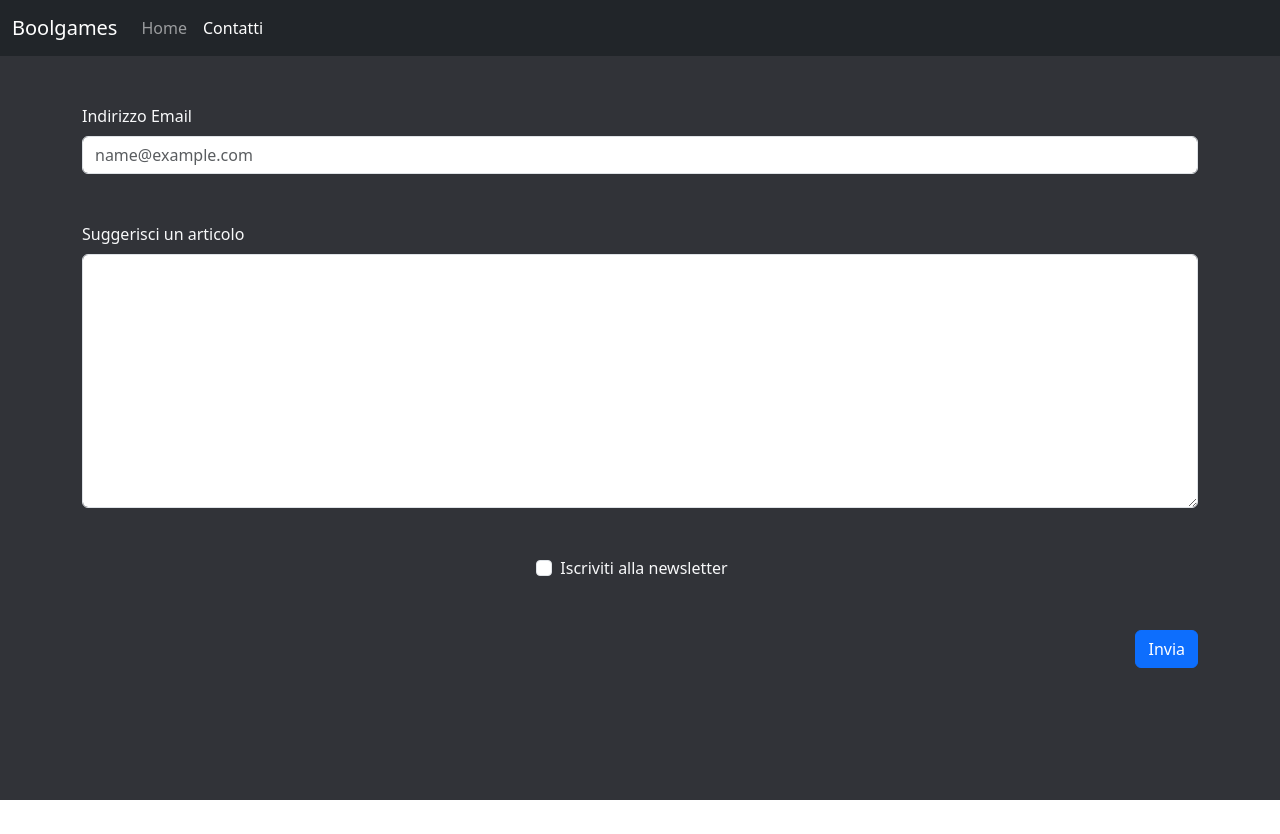
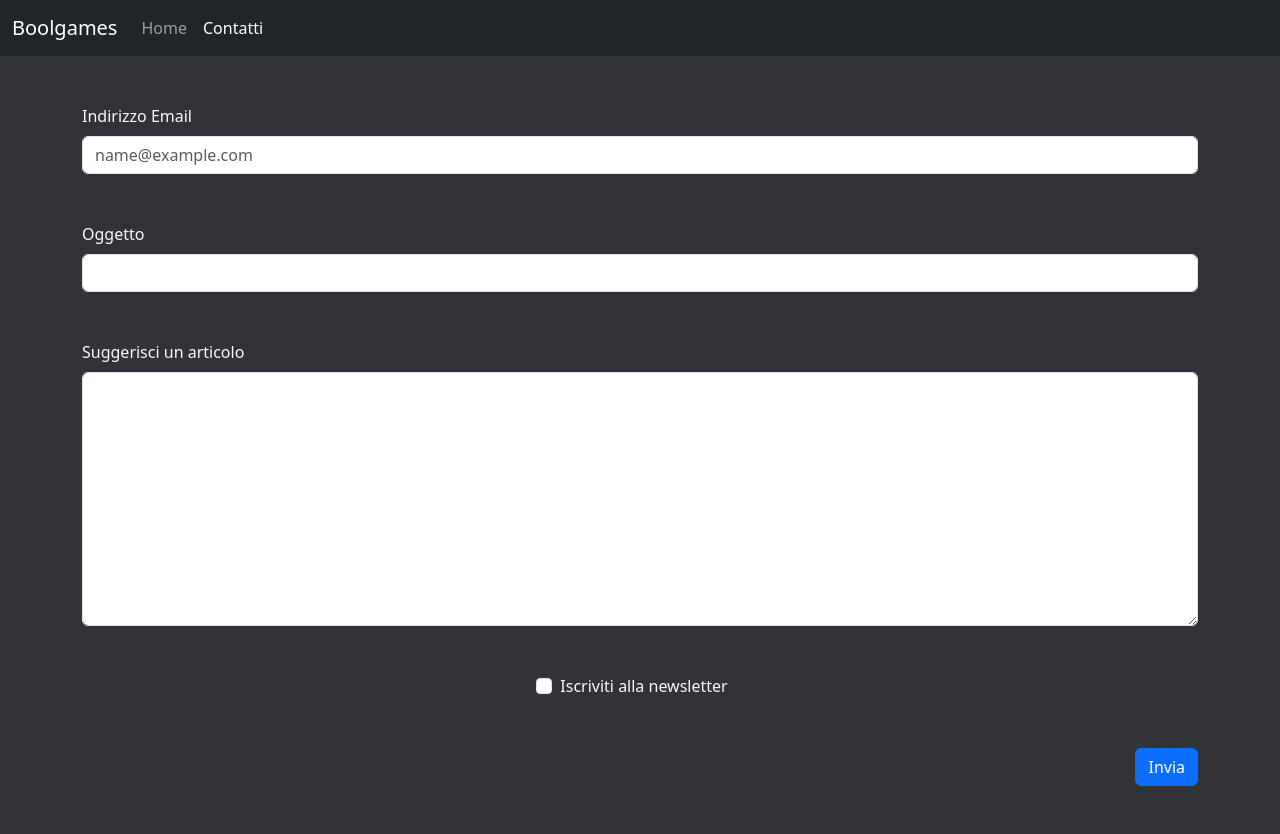
Before and after one commit to RobertoSimonini/vue-dischi, a Vue app: page /contact in a window 1280 px wide. Before the commit the page ends 800 px from the top, so only its background shows below. Built offline with nearby package versions, Linux system fonts and the light colour scheme.

Commit message:
added subject in contact page

```diff
--- a/src/pages/ContactPage.vue
+++ b/src/pages/ContactPage.vue
@@ -12,6 +12,10 @@ export default {
                 <div class="mb-5">
                     <label for="email" class="form-label text-light">Indirizzo Email</label>
                     <input type="email" class="form-control" id="email" name="email" placeholder="name@example.com">
+                </div>
+                <div class="mb-5">
+                    <label for="subject" class="form-label text-light">Oggetto</label>
+                    <input type="text" class="form-control" id="subject" name="subject">
                 </div>
                 <div class="mb-5">
                     <label for="suggestion" class="form-label text-light">Suggerisci un articolo</label>
```
